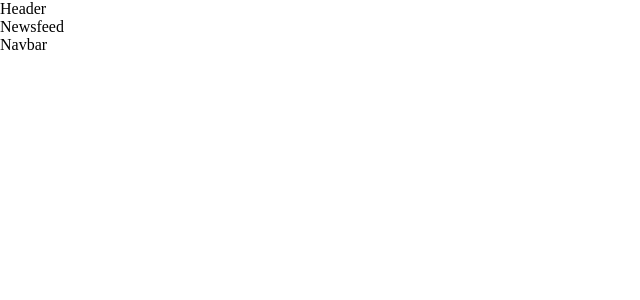
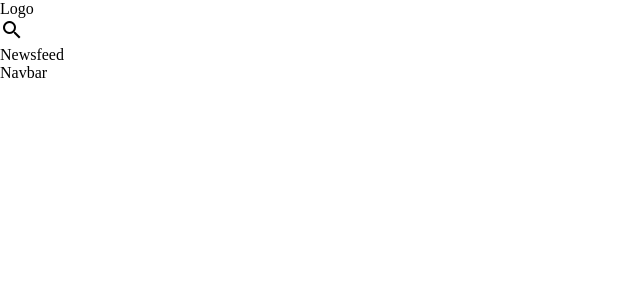
Before and after one commit to iamwhiterabbit18/DeezNuts, a React (Vite) app: page /nf in a window 1280 px wide. Shown: the top 300 px of the page, without its empty margins (0-640 px from the left). Built offline with nearby package versions, Linux system fonts and the light colour scheme.

Commit message:
added header placeholders

```diff
--- a/src/components/Header.jsx
+++ b/src/components/Header.jsx
@@ -2,7 +2,13 @@ import React from 'react'
 
 function Header() {
   return (
-    <div>Header</div>
+    <header>
+      <div className='logo'>Logo</div>
+
+      <span className="material-icons-outlined">
+        search
+      </span>
+    </header>
   )
 }
 
```
